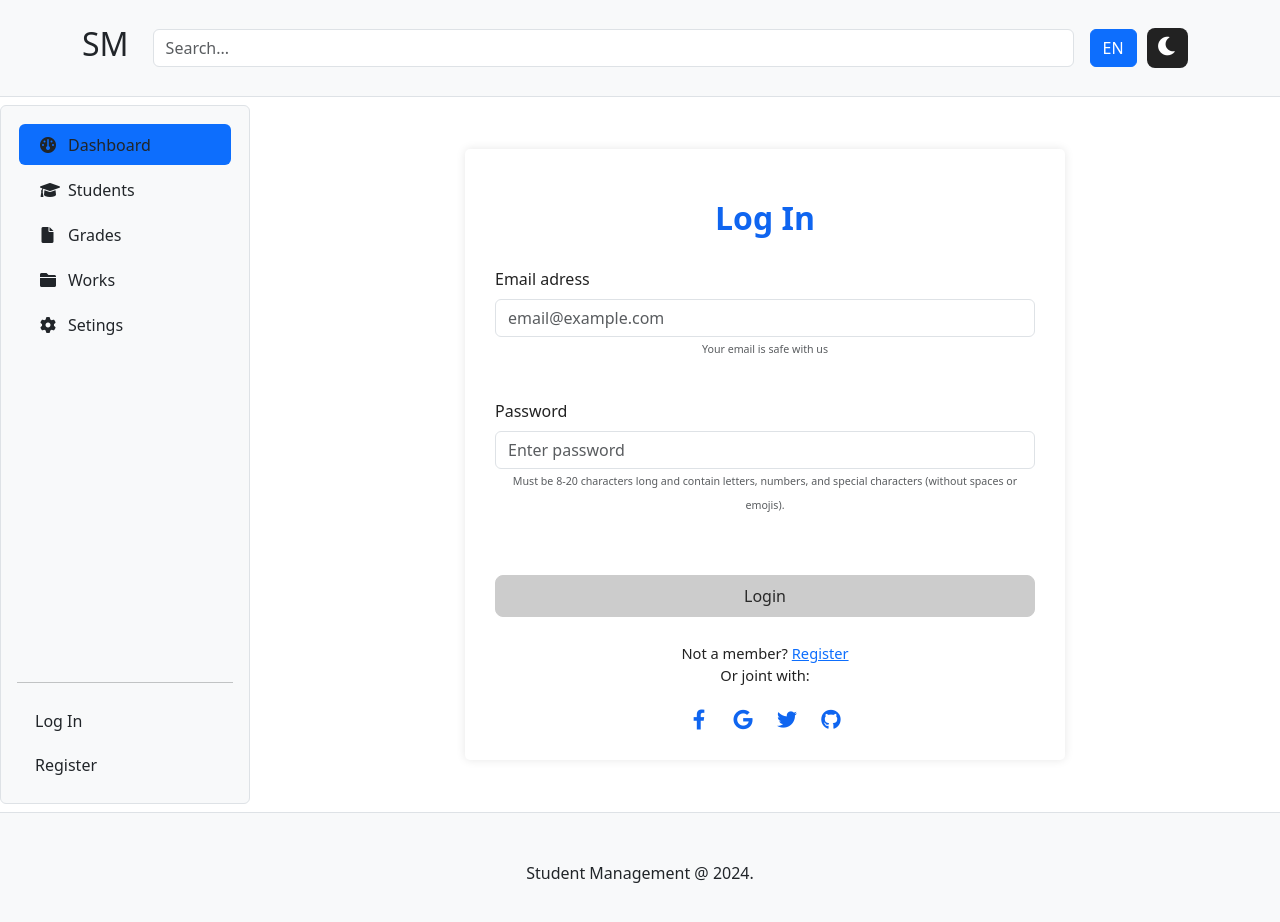
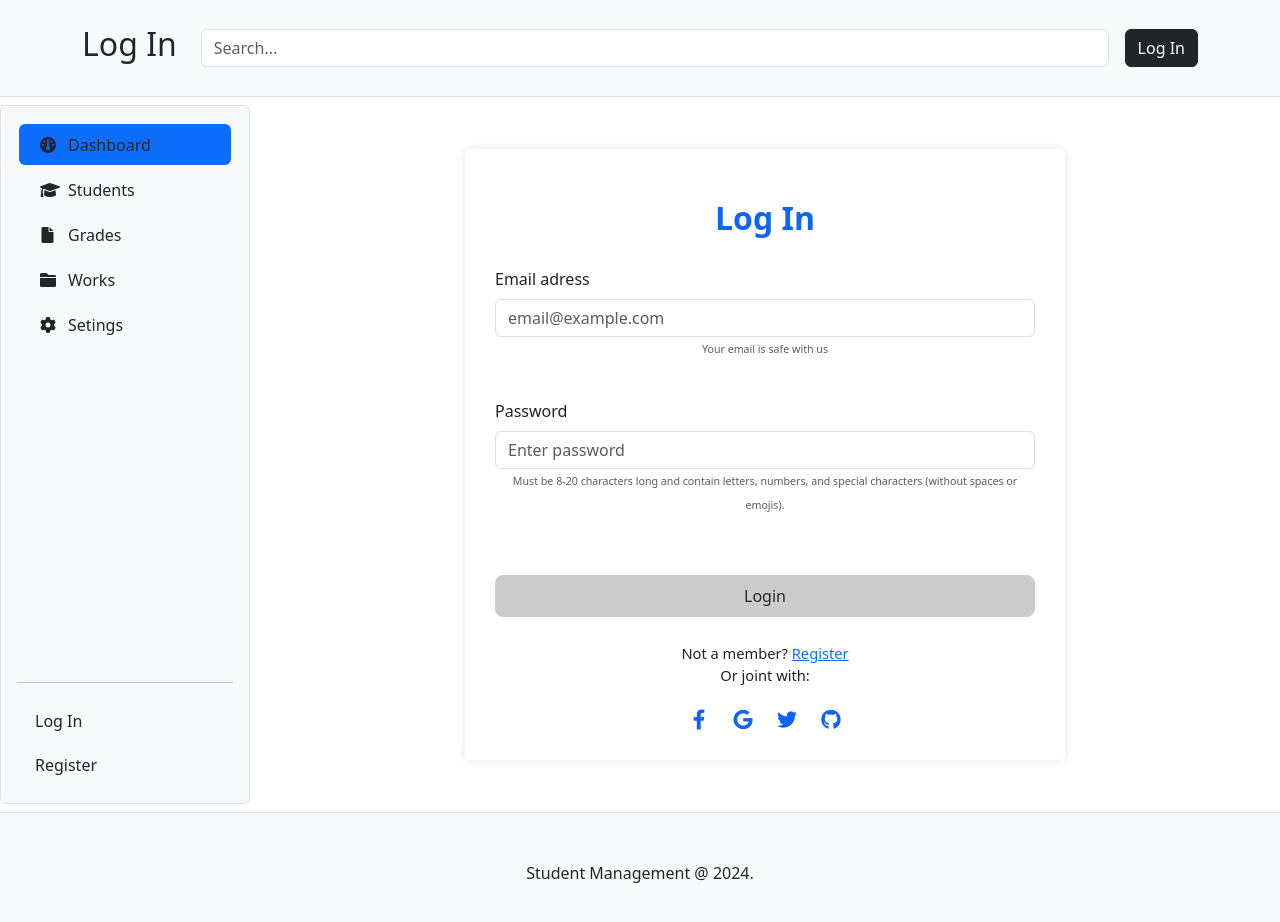
Before and after one commit to Ivona-Jok/Student-Management, a React (Create React App) app: page /login in a window 1280 px wide. Shown: the top 922 px of the page. Built offline with nearby package versions, Linux system fonts and the light colour scheme.

Commit message:
Header update

```diff
--- a/src/components/Header.js
+++ b/src/components/Header.js
@@ -5,6 +5,7 @@ import LanguageSwitcher from "../languages/LanguageSwitcher";
 import { useTranslation } from "react-i18next";
 import { ThemeContext } from "../theme/Theme";
 import { useAuth } from "../utils/auth"
+import { useLocation, Link } from "react-router-dom";
 
 function Header() {
   const { theme } = useContext(ThemeContext);
@@ -14,6 +15,9 @@ function Header() {
   const [filteredWorks, setFilteredWorks] = useState([]);
   const [searchQuery, setSearchQuery] = useState("");
   const { user } = useAuth();
+  const location = useLocation();
+
+  const pageName = location.pathname.split("/").pop();
 
   useEffect(() => {
     fetch("/db.json")
@@ -35,13 +39,11 @@ function Header() {
     setFilteredWorks(filtered);
   };
 
-
-
   return (
     <div id="header" className={`header text-${theme === "light" ? "dark" : "light"}`}>
       <header className={`py-3 mb-2 border-bottom bg-${theme}`}>
         <div className="container d-flex flex-wrap justify-content-between align-items-center">
-          <h2 className="me-4">{t("header_txt")}</h2>
+          <h2 className="me-4">{t(pageName || "dashboard")}</h2>
           <form className="flex-grow-1 me-3">
             <input
               type="search"
@@ -52,8 +54,16 @@ function Header() {
               aria-label="Search"
             />
           </form>
-          <LanguageSwitcher />
-          <ThemeSwitcher />
+          {user ? (
+            <div className={`user-info text-${theme === "light" ? "dark" : "light"}`}>
+              <i className="fa fa-user-circle me-2"></i>
+              <span>{`Hello, ${user.firstName}`}</span>
+            </div>
+          ) : (
+            <Link to="/login" className={`btn btn-${theme === "light" ? "dark" : "light"}`}>
+              {t("login")}
+            </Link>
+          )}
         </div>
       </header>
     </div>
--- a/src/components/work/WorkTable.js
+++ b/src/components/work/WorkTable.js
@@ -199,7 +199,6 @@ function WorkTable() {
           </thead>
           <tbody>
             {currentStudents.map((work) => (
-              console.log('work.id', work.id),
               <tr key={work.id}>
                 <th className="center" scope="row">{work.id}</th>
                 <td>
--- a/src/languages/i18n.js
+++ b/src/languages/i18n.js
@@ -13,7 +13,6 @@ i18n
           welcome: "Welcome to our website!",
           language: "Language",
           greeting: "Hello, User!",
-          header_txt: "SM",
           search: "Search...",
           dashboard: "Dashboard",
           students: "Students",
@@ -81,7 +80,6 @@ i18n
           welcome: "Dobrodošli na našu web stranicu!",
           language: "Jezik",
           greeting: "Zdravo, Korisniče!",
-          header_txt: "US",
           search: "Pretraga...",
           dashboard: "Kontrolna tabla",
           students: "Studenti",
--- a/src/styles/Components.css
+++ b/src/styles/Components.css
@@ -162,3 +162,18 @@ p{
 .info {
     font-size: 18px;
 }
+
+.user-info{
+    display: flex;
+    align-items: center;
+}
+
+.user-info i{
+    font-size: 18pt;
+}
+
+.btn{
+    background-color: #007bff;
+    border-radius: 8px;
+    border: none;
+}
```
